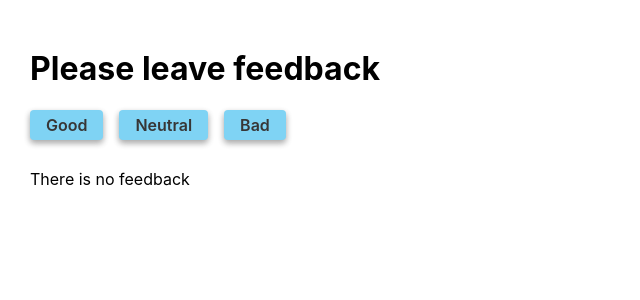
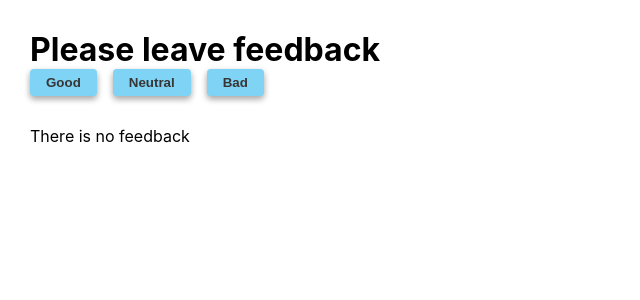
Before and after one commit to Igor-Konyaga/goit-react-hw-02-feedback, a React (Create React App) app: page / in a window 1280 px wide. Shown: the top 300 px of the page, without its empty margins (0-640 px from the left). Built offline with nearby package versions, Linux system fonts and the light colour scheme.

Commit message:
Update index.css

```diff
--- a/src/index.css
+++ b/src/index.css
@@ -1,4 +1,4 @@
-@import '../node_modules/normalize.css/';
+
 *,
 *::before,
 *::after {
```
